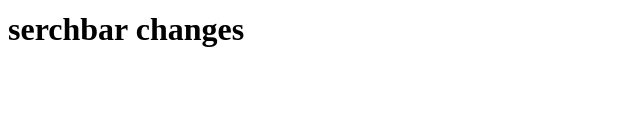
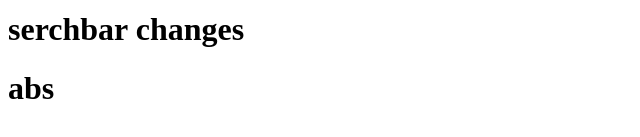
Before and after one commit to mehul455/git-training, a plain HTML site: page home.html in a window 1280 px wide. Shown: the part 127-264 px from the top of the page, 0-640 px from the left. Drawn offline with Linux system fonts and the light colour scheme.

Commit message:
changes abs

```diff
--- a/home.html
+++ b/home.html
@@ -9,5 +9,6 @@
     <h1>2nd commit</h1>
     <h1>Search bar</h1>
     <h1>serchbar changes</h1>
+    <h1>abs</h1>
 </body>
 </html>
```
